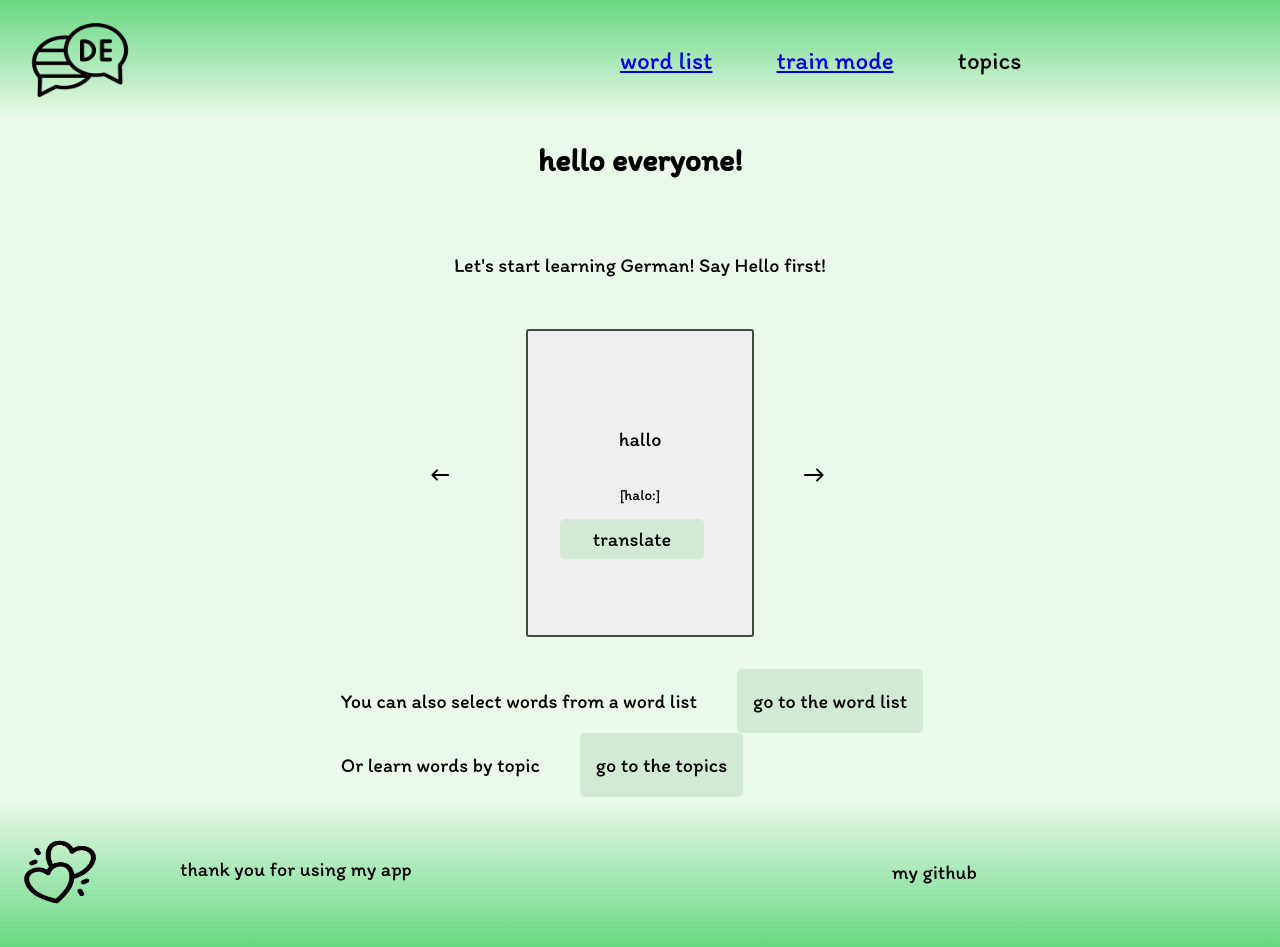
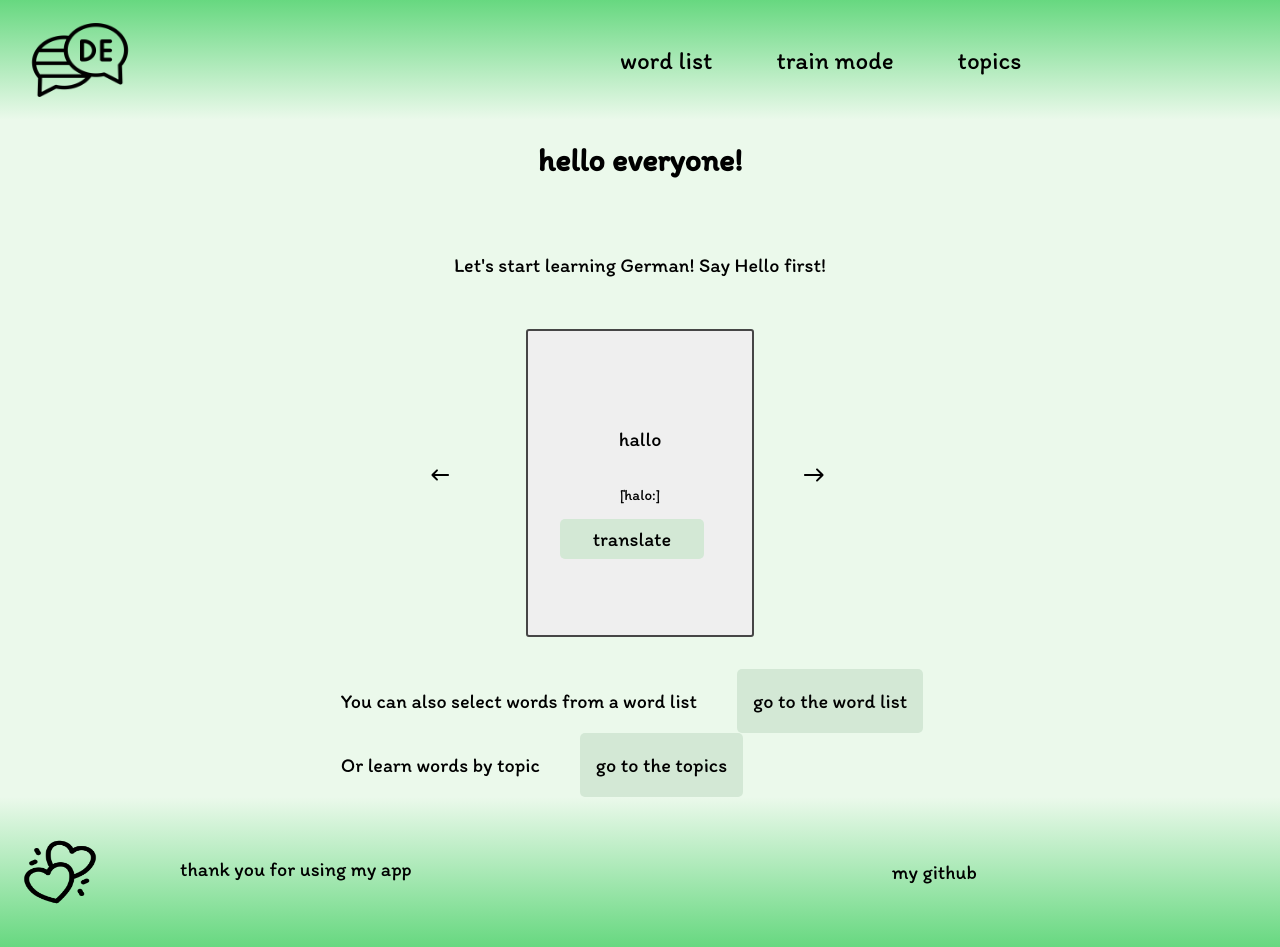
Before and after one commit to anastasiadergaeva/german-words, a React (Create React App) app: page / in a window 1280 px wide. Built offline with nearby package versions, Linux system fonts and the light colour scheme.

Commit message:
change styles to link component

```diff
--- a/src/components/Header/Header.jsx
+++ b/src/components/Header/Header.jsx
@@ -13,10 +13,10 @@ export default function Header() {
             </div>
             <div className={styles.header__links}>
                 <div className={styles.link}>
-                    <Link to='/wordlist'>word list</Link>
+                    <Link to='/wordlist' className={styles.objlink}>word list</Link>
                 </div>
                 <div className={styles.link}>
-                    <Link to='/train'>train mode</Link>
+                    <Link to='/train' className={styles.objlink}>train mode</Link>
                 </div>
                 <div className={styles.link}>topics</div>
             </div>
--- a/src/components/Header/Header.module.scss
+++ b/src/components/Header/Header.module.scss
@@ -24,6 +24,7 @@
         font-size: 25px;
         gap: 64px;
         color: black;
+        text-decoration: none;
     }
 }
 
@@ -31,3 +32,8 @@
     width: 100%;
     height: 100%;
 }
+
+.objlink {
+    color: inherit;
+    text-decoration: none;
+}
```
